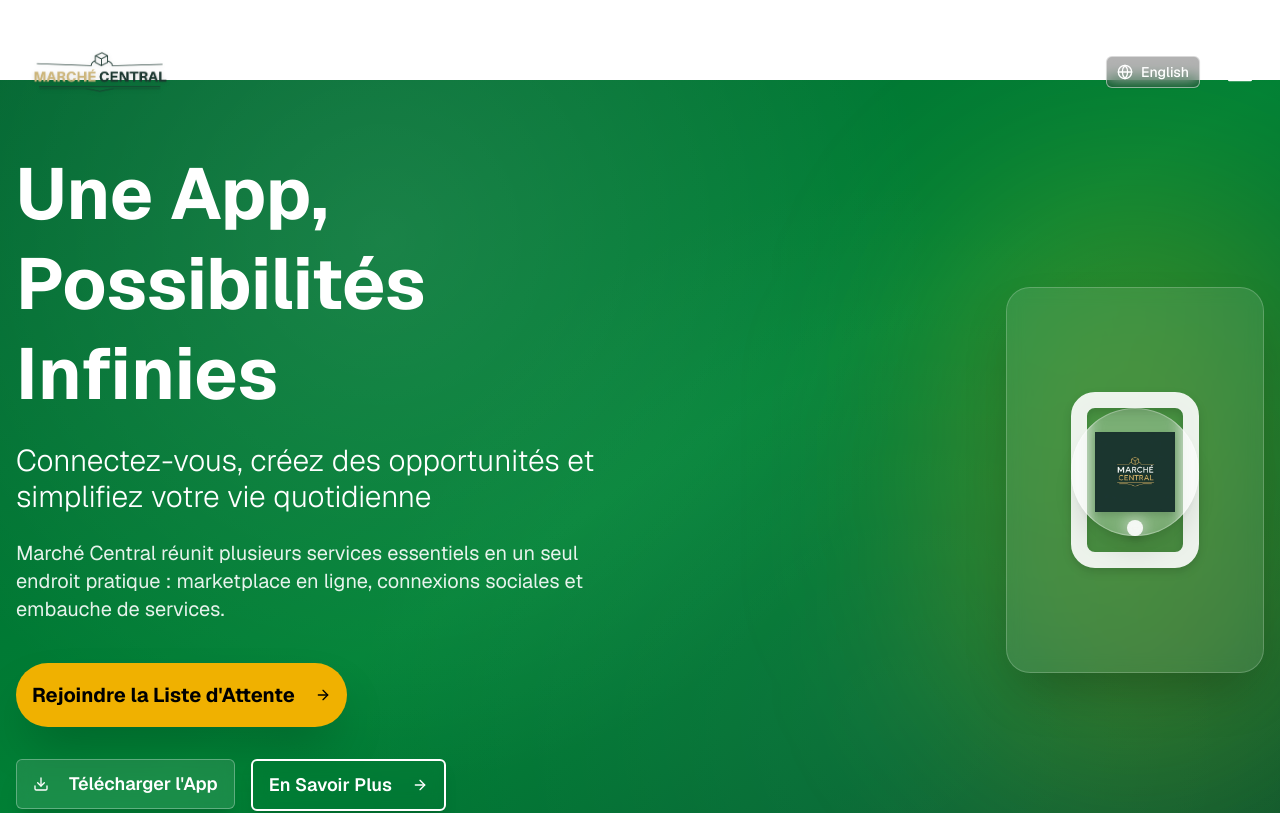
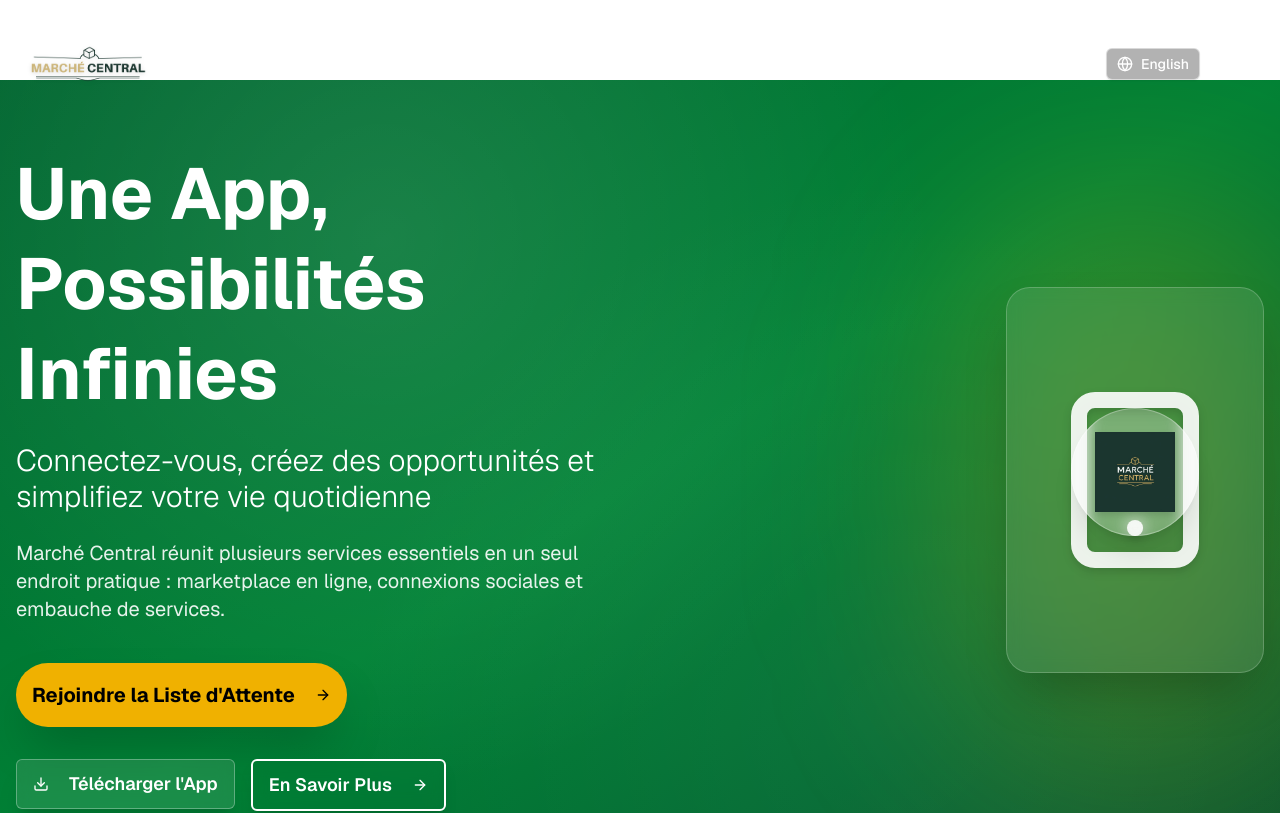
Before and after one commit to Andronicam/DRC-Projects, a Next.js app: page / in a window 1280 px wide. Shown: the top 813 px of the page. Built offline with nearby package versions, Linux system fonts and the light colour scheme.

Commit message:
feat: reduce logo size to prevent banner overlap
Adjust logo and header dimensions for better layout.

Co-authored-by: null <232050077+Andronicam@users.noreply.github.com>

```diff
--- a/components/header.tsx
+++ b/components/header.tsx
@@ -40,14 +40,14 @@ export function Header({ language, onLanguageChange }: HeaderProps) {
   return (
     <header className={`fixed top-0 left-0 right-0 z-50 transition-all duration-300 ${headerStyle}`}>
       <div className="container mx-auto px-4">
-        <div className="flex items-center justify-between h-36">
+        <div className="flex items-center justify-between h-32">
           <button onClick={scrollToTop} className="flex items-center hover:opacity-80 transition-opacity">
             <Image
               src="/marche-central-logo.png"
               alt="TT Marché Central Logo"
-              width={420}
-              height={252}
-              className={`h-28 w-auto drop-shadow-sm transition-all duration-300 ${
+              width={350}
+              height={210}
+              className={`h-24 w-auto drop-shadow-sm transition-all duration-300 ${
                 isOverDarkSection ? "" : "filter brightness-0 contrast-150"
               }`}
             />
```
